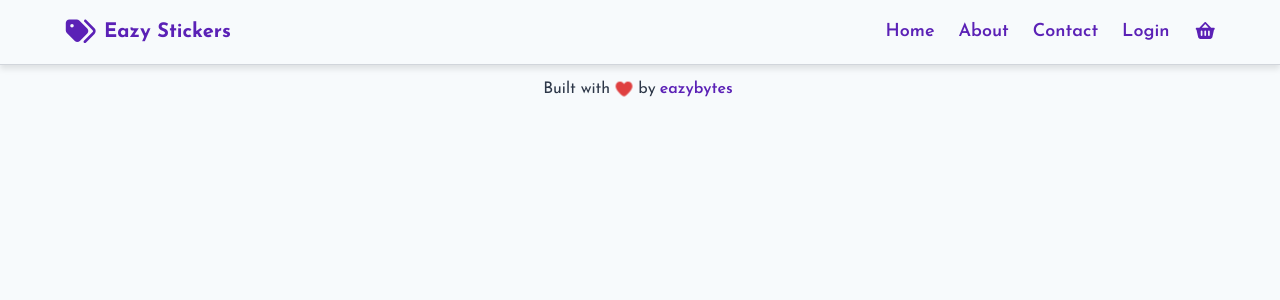
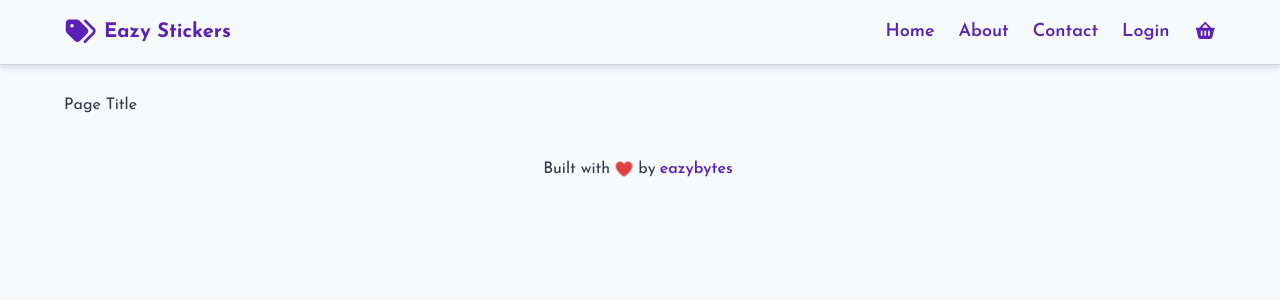
Before and after one commit to devcarlosdaniel0/fullstack-react-springboot-course, a React (Vite) app in the folder section3/eazystore-ui/: page / in a window 1280 px wide. Shown: the top 300 px of the page. Built offline with nearby package versions, Linux system fonts and the light colour scheme.

Commit message:
Home, PageHeading, PageTitle built

```diff
--- a/section3/eazystore-ui/src/App.jsx
+++ b/section3/eazystore-ui/src/App.jsx
@@ -1,11 +1,13 @@
+import React from "react";
 import Header from "./components/Header";
 import Footer from "./components/footer/Footer";
-import React from "react";
+import Home from "./components/Home";
 
 function App() {
   return (
     <>
       <Header />
+      <Home />
       <Footer />
     </>
   );
--- a/section3/eazystore-ui/src/components/Header.jsx
+++ b/section3/eazystore-ui/src/components/Header.jsx
@@ -1,7 +1,7 @@
 import { FontAwesomeIcon } from "@fortawesome/react-fontawesome";
 import { faShoppingBasket, faTags } from "@fortawesome/free-solid-svg-icons";
 
-const Header = () => {
+export default function Header() {
   return (
     <header className="header">
       <div className="container">
@@ -42,6 +42,4 @@
       </div>
     </header>
   );
-};
-
-export default Header;
+}
--- /dev/null
+++ b/section3/eazystore-ui/src/components/Home.jsx
@@ -0,0 +1,11 @@
+import React from "react";
+import PageHeading from "./PageHeading";
+
+export default function Home() {
+  return (
+    <div className="home-container">
+      <PageHeading />
+
+    </div>
+  );
+}
--- /dev/null
+++ b/section3/eazystore-ui/src/components/PageHeading.jsx
@@ -0,0 +1,8 @@
+import React from 'react';
+import PageTitle from './PageTitle';
+
+export default function PageHeading() {
+  return (
+    <PageTitle />
+  );
+}
--- /dev/null
+++ b/section3/eazystore-ui/src/components/PageTitle.jsx
@@ -0,0 +1,7 @@
+import React from 'react'
+
+export default function PageTitle() {
+  return (
+    <div>Page Title</div>
+  );
+}
--- a/section3/eazystore-ui/src/components/footer/Footer.jsx
+++ b/section3/eazystore-ui/src/components/footer/Footer.jsx
@@ -2,7 +2,7 @@
 import { faHeart } from "@fortawesome/free-solid-svg-icons";
 import "./footer.css";
 
-const Footer = () => {
+export default function Footer() {
   return (
     <footer className="footer">
       Built with
@@ -17,6 +17,4 @@
       </a>
     </footer>
   );
-};
-
-export default Footer;
+}
```
